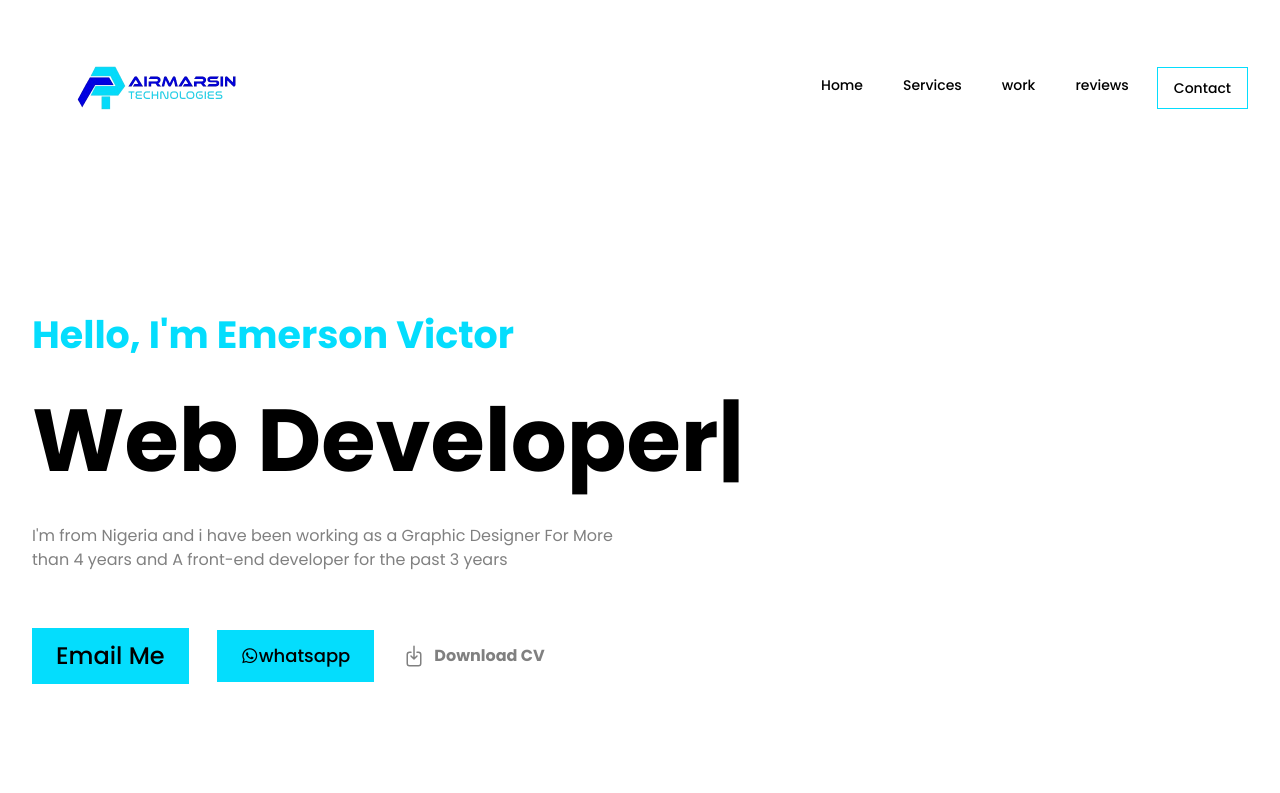
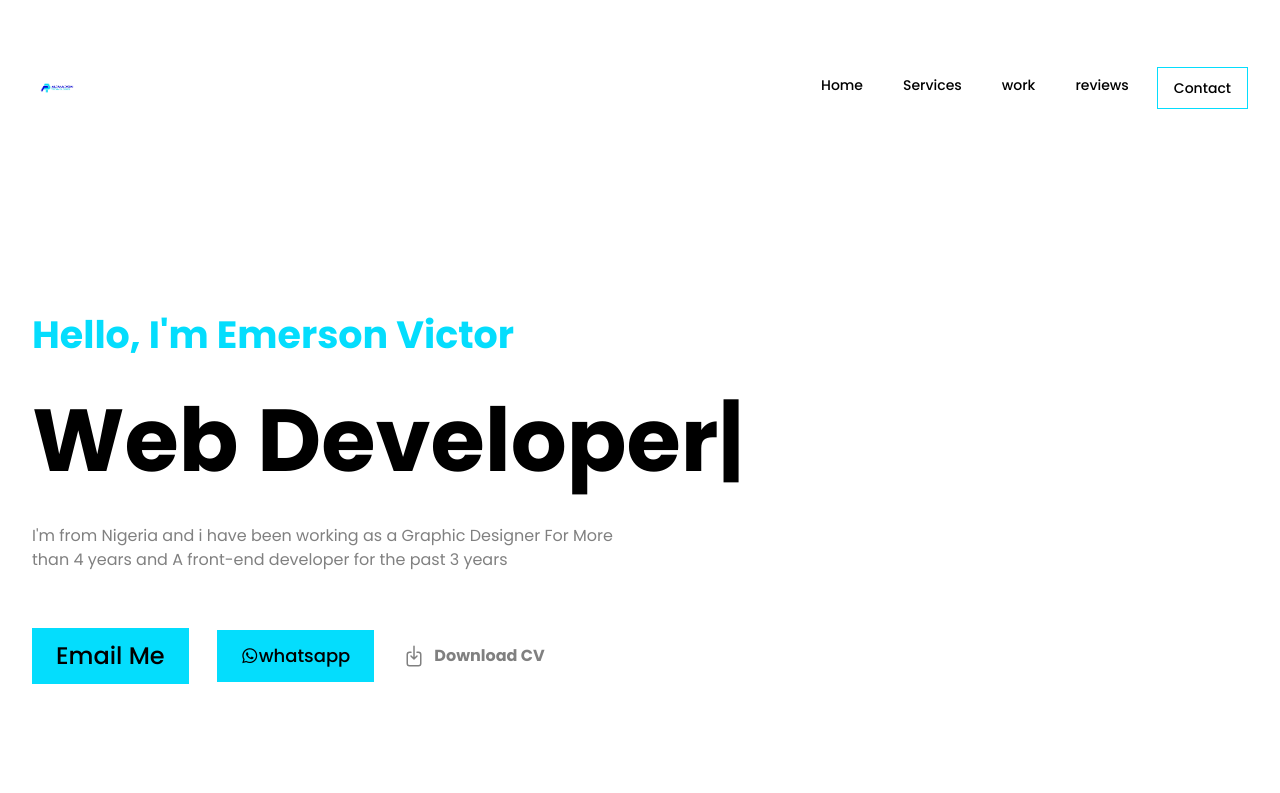
Before and after one commit to AIRMARSIN/Airmarsin_website, a website: page public/index.html in a window 1280 px wide. Shown: the top 793 px of the page. Drawn offline with nearby package versions, Linux system fonts and the light colour scheme; files that its build step writes are made by us from their sources.

Commit message:
Update index.html

```diff
--- a/public/index.html
+++ b/public/index.html
@@ -31,7 +31,7 @@
       <div class="mx-auto p-4 sm:px-6 lg:px-8">
         <div class="flex justify-between items-center h-16">
           <div class="flex-shrink-0 flex items-center img">
-            <img src="/img/logo_creation-01-removebg-preview.png" class="h-{5px} w-{5px}" alt="">
+            <img src="/img/logo_creation-01-removebg-preview.png" class="h-[50px] w-auto alt="">
           </div>
           <div class="hidden sm:block ml-auto">
             <div class="ml-10 flex items-basline space-x-4">
```
